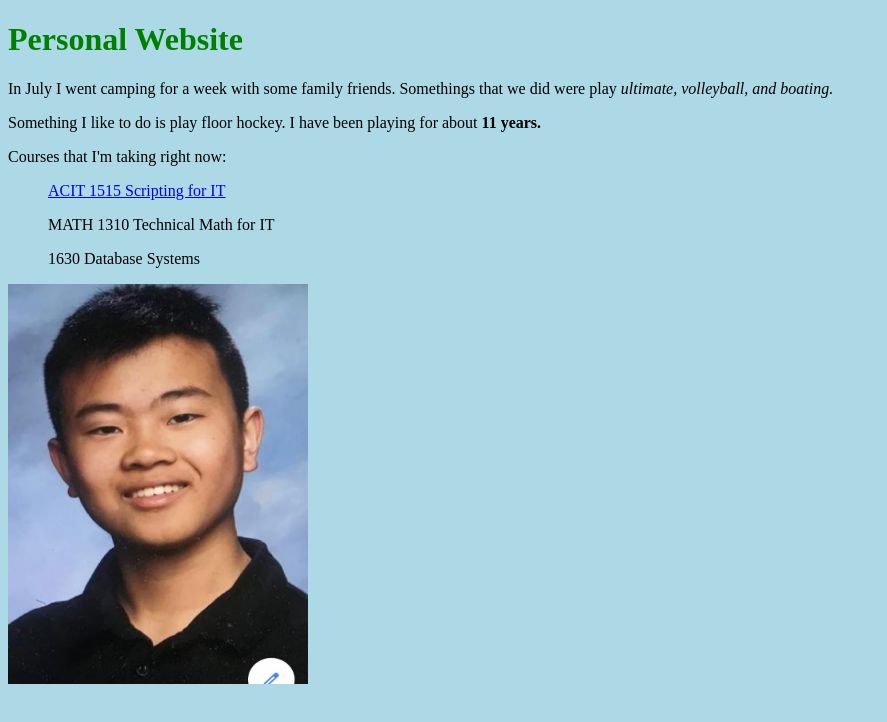
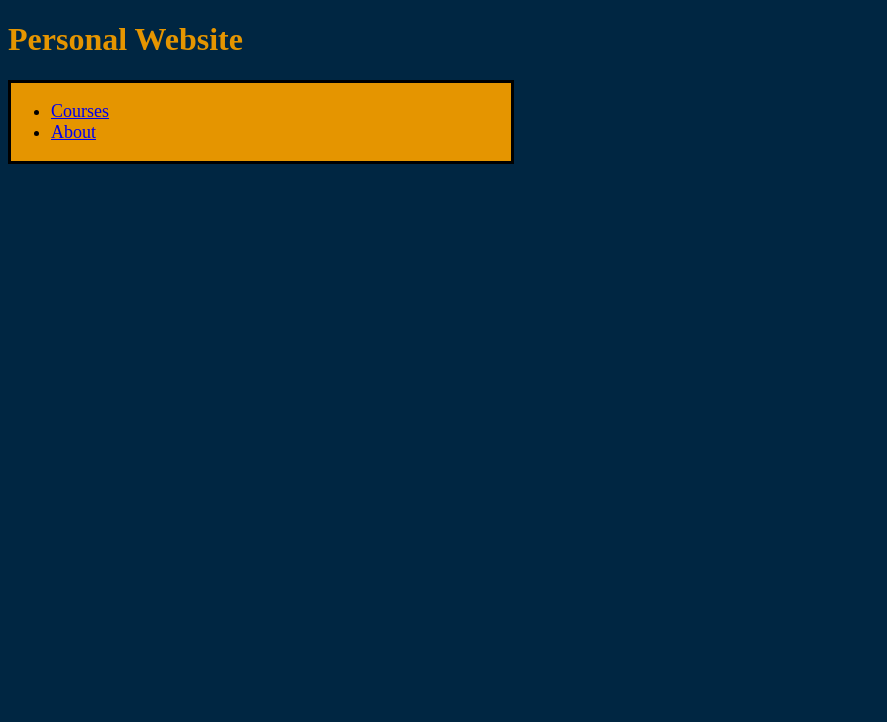
Before and after one commit to Evann-Li/Personal-Website, a plain HTML site: page index.html in a window 1280 px wide. Shown: the whole page, without its empty margins (0-887 px from the left). Drawn offline with Linux system fonts and the light colour scheme.

Commit message:
commit 5

```diff
--- a/css/style.css
+++ b/css/style.css
@@ -1,10 +1,17 @@
 body{
-    background-color: lightblue;
+    background-color: #002642;
 }
 
 
 h1 {
 
-    color: green;
+    color: #E59500;
 
 }
+
+nav{
+    font-size: large;
+    background-color: #E59500;
+    border-style: solid; width:500px;
+
+}
--- a/index.html
+++ b/index.html
@@ -10,15 +10,13 @@
 </head>
 <body>
     <h1>Personal Website</h1>
-    <p>In July I went camping for a week with some family friends. Somethings that we did were play <em>ultimate, volleyball, and boating.</em></p>
 
-    <p>Something I like to do is play floor hockey. I have been playing for about <strong>11 years.</strong></p>
+    <nav>
+        <ul>
+            <li><a href="pages/courses.html">Courses</a></li>
+            <li><a href="pages/about.html">About</a></li>
 
-    Courses that I'm taking right now:
-    <ul><a href="https://www.bcit.ca/outlines/20213048461/">ACIT 1515 Scripting for IT</a></ul>
-    <ul>MATH 1310 Technical Math for IT</ul>
-    <ul>1630 Database Systems</ul>
+        </ul>
+      </nav>
 
-    <img src="images/me.jpg" style="width:300px;height:400px;">
-</body>
 </html>
```
Also changed, not shown: pages/about.html (+3 -1 lines), pages/courses.html (+3 -1 lines), final commit.png (added).
